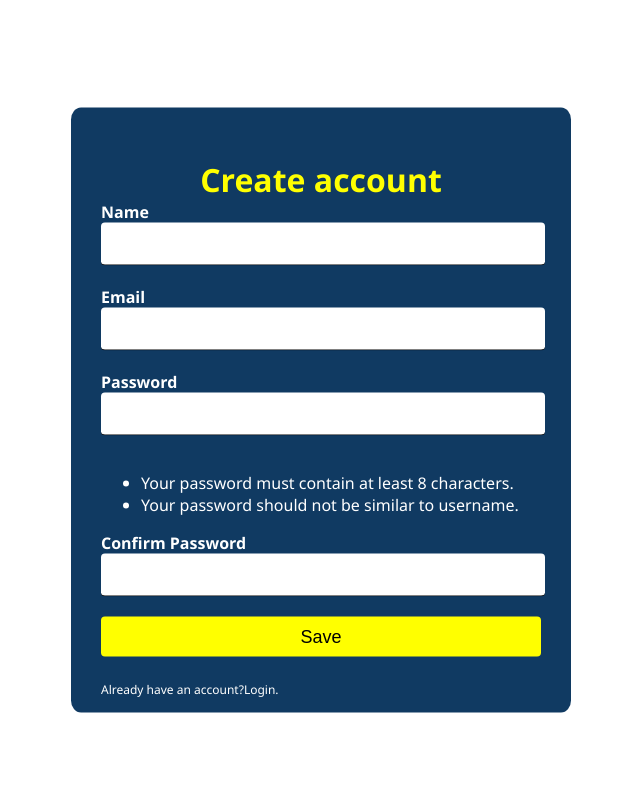
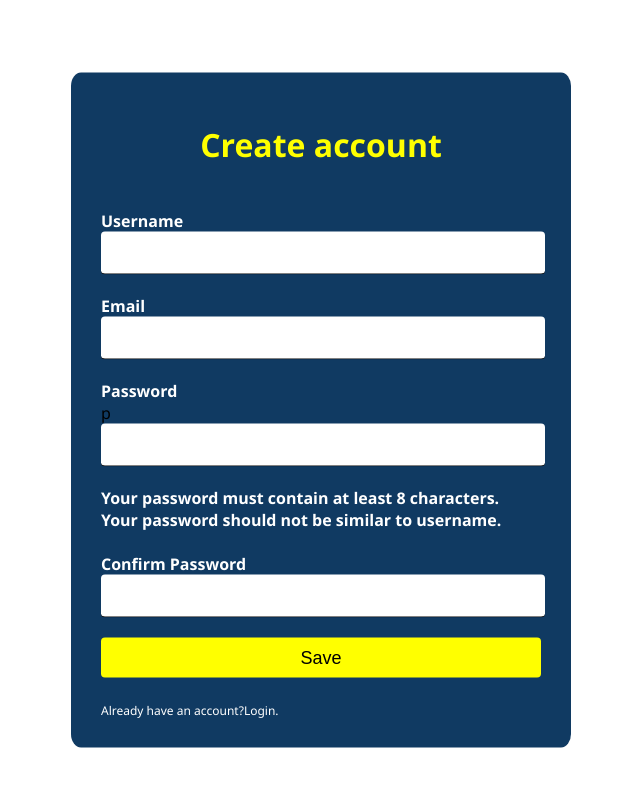
Before and after one commit to talhajubair100/envision, a Django app: page /account/signup in a window 1280 px wide. Shown: the top 787 px of the page, without its empty margins (319-959 px from the left). Run offline with Django 3.2, Linux system fonts and the light colour scheme.

Commit message:
problem solved

```diff
--- a/account/views.py
+++ b/account/views.py
@@ -59,7 +59,7 @@ def log_in_view(request):
                 return redirect('/')
             context = {
                 'form': form,
-                'error': "Invalid Email or Password!!",
+                'error': "Invalid Username or Password!!",
             }
             return render(request, 'account/log_in.html', context)
 
@@ -96,7 +96,7 @@ def sign_up_view(request):
             messages.success(request, "Account was created for" + username)
 
             return redirect('log-in')
-        messages.warning(request, "This Username or email already exist plz try again")
+        messages.warning(request, "This Username or email already exist plz try again or password didn't match")
 
     context = {
         'form': form,
--- a/product/views.py
+++ b/product/views.py
@@ -171,7 +171,8 @@ def checkout(request):
     context = {
              'cart': cart,
              'items': items,
-             'form': form
+             'form': form,
+             'error': "TrxID is already taken",
          }
 
     return render(request, 'product/checkout.html', context)
--- a/static/css/checkout_style.css
+++ b/static/css/checkout_style.css
@@ -10,6 +10,9 @@ body {
   color:#103A62;
   font-weight: 700;
   margin: 0 0 10px;
+}
+p{
+  color: #333;
 }
 
 
--- a/static/css/login_style.css
+++ b/static/css/login_style.css
@@ -9,7 +9,7 @@ body{
 }
 .container{
     width: 400px;
-    height: 400px;
+    height: 450px;
     background: #103A62;
     top: 50%;
     left: 50%;
@@ -21,7 +21,7 @@ body{
 }
 #signup_container{
     width: 500px;
-    height: 605px;
+    height: 675px;
 
 }
 h1{
@@ -195,6 +195,7 @@ h3{
     .container,  input[type=submit] {
       width: 100%;
       margin-top: 0;
+
     }
     .account h1{
         margin: 90px 20px;
@@ -226,6 +227,7 @@ h3{
     }
     #signup_container {
         width:100%;
+        height: 95%;
 
     }
 }
--- a/templates/account/sign_up.html
+++ b/templates/account/sign_up.html
@@ -9,32 +9,36 @@
     <link rel="stylesheet" href="{% static 'css/login_style.css' %}">
 </head>
 <body>
-        {% if messages %}
-		<ul class="messages" style="text-align: center">
-			{% for message in messages %}
-			<p{% if message.tags %} class="{{ message.tags }}"{% endif %}>{{ message }}</p>
-			{% endfor %}
-		</ul>
-		{% endif %}
 
 
 
     <div class="container" id="signup_container">
         <h1>Create account</h1>
+        <br>
+        {% if messages %}
+		<div class="messages" style="text-align: center">
+			{% for message in messages %}
+			<p{% if message.tags %} class="{{ message.tags }}"{% endif %}>{{ message }}</p>
+			{% endfor %}
+		</div>
+		{% endif %}
+        <br>
+
+
         <form action="" method="POST" class="login">
 		{% csrf_token %}
-            <p>Name</p>
+            <p> Username</p>
             {{ form.username }}
 
             <p>Email</p>
             {{ form.email }}
 
-            <p>Password</p>
+            <p>Password</p>p
             {{ form.password1 }}
-             <ul>
-            <li style="color:white;">Your password must contain at least 8 characters.</li>
-            <li style="color:white;">Your password should not be similar to username.</li>
-            </ul>
+
+            <p>Your password must contain at least 8 characters.</p>
+            <p>Your password should not be similar to username.</p>
+            <br>
 
             <p>Confirm Password</p>
             {{ form.password2 }}
--- a/templates/product/product_detail.html
+++ b/templates/product/product_detail.html
@@ -62,11 +62,11 @@
                                     <span>Availability:</span>
                                     <div class="stock__checkbox">
 									{% if product.in_stock %}
-                                        <label for="stockin">
+                                        <label for="stockin" class="text-success">
                                             In Stock
                                         </label>
 										{% else %}
-										<label for="stockin">
+										<label for="stock" class="text-danger">
                                             Out Of Stock
                                         </label>
 										{% endif %}
@@ -104,7 +104,7 @@
 								</ul>
 							</div>
 							<div class="product__item__text">
-								<h6><a href="#">{{ related_product.name }}</a></h6>
+								<h6><a href="{% url 'product-detail' related_product.id %}">{{ related_product.name }}</a></h6>
 
 								<div class="product__price">৳&nbsp;{{ related_product.new_price }}  <del>৳&nbsp;{{ related_product.old_price }}</del></div>
 							</div>
```
Also changed, not shown: templates/account/log_in.html (+6 -3 lines), templates/product/checkout.html (+17 -12 lines), db.sqlite3.
